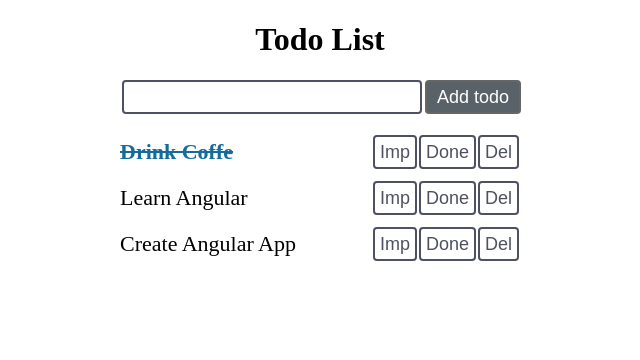
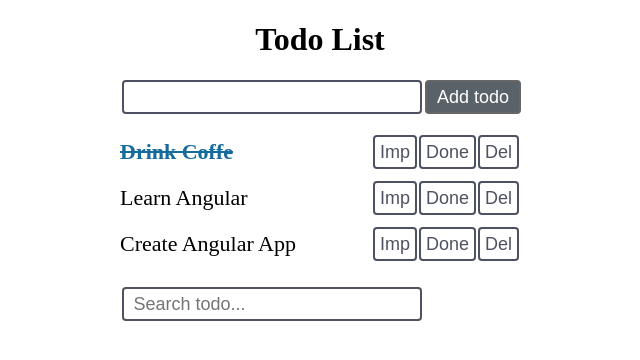
Before and after one commit to eleex/ng-todo-list, an Angular app: page / in a window 1280 px wide. Shown: the top 360 px of the page, without its empty margins (320-960 px from the left). Built offline with nearby package versions, Linux system fonts and the light colour scheme.

Commit message:
search pannel

```diff
--- a/src/app/app.component.html
+++ b/src/app/app.component.html
@@ -2,8 +2,9 @@
   <h1 class="todo__header">{{ title }}</h1>
   <app-todo-form (addTodo)="onAdd($event)"></app-todo-form>
   <app-todo-list
-    *ngFor="let todo of todoList"
+    *ngFor="let todo of termTodo"
     [todo]="todo"
     (delTodo)="onDelete($event)"
   ></app-todo-list>
+  <app-todo-search (searchInput)="onSearch($event)"></app-todo-search>
 </div>
--- a/src/app/app.component.ts
+++ b/src/app/app.component.ts
@@ -26,6 +26,10 @@ export class AppComponent {
     },
   ];
 
+  term = '';
+
+  termTodo = this.filterTodo();
+
   currentId = 20;
 
   onAdd(title: string) {
@@ -37,6 +41,7 @@ export class AppComponent {
     };
 
     this.todoList.unshift(todo);
+    this.termTodo = this.filterTodo();
 
     this.currentId++;
   }
@@ -44,4 +49,13 @@ export class AppComponent {
   onDelete(id: number) {
     this.todoList = this.todoList.filter((todo) => todo.id !== id);
   }
+
+  onSearch(term: string) {
+    this.term = term;
+    this.termTodo = this.filterTodo();
+  }
+
+  filterTodo() {
+    return this.todoList.filter((todo) => todo.title.includes(this.term));
+  }
 }
--- a/src/app/app.module.ts
+++ b/src/app/app.module.ts
@@ -5,9 +5,10 @@ import { FormsModule } from '@angular/forms';
 import { AppComponent } from './app.component';
 import { TodoFormComponent } from './todo-form/todo-form.component';
 import { TodoListComponent } from './todo-list/todo-list.component';
+import { TodoSearchComponent } from './todo-search/todo-search.component';
 
 @NgModule({
-  declarations: [AppComponent, TodoFormComponent, TodoListComponent],
+  declarations: [AppComponent, TodoFormComponent, TodoListComponent, TodoSearchComponent],
   imports: [BrowserModule, FormsModule],
   providers: [],
   bootstrap: [AppComponent],
--- a/src/app/todo-list/todo-list.component.html
+++ b/src/app/todo-list/todo-list.component.html
@@ -6,7 +6,7 @@
       imp: todo.isImportant
     }"
   >
-    {{ todo.title }}
+    {{ todo.title | titlecase }}
   </p>
   <div class="todo-item__btn-wrapper">
     <button
--- /dev/null
+++ b/src/app/todo-search/todo-search.component.css
@@ -0,0 +1,23 @@
+.todo-search {
+  display: flex;
+  justify-content: center;
+}
+
+.todo-search__input {
+  width: 300px;
+  margin-top: 15px;
+  margin-left: 3px;
+  margin-right: 100px;
+  padding: 5px 10px;
+  border: 2px solid rgb(78, 81, 97);
+  border-radius: 4px;
+  box-sizing: border-box;
+  font-size: 18px;
+  line-height: 20px;
+  outline: none;
+}
+
+.todo-search__input:hover,
+.todo-search__input:focus {
+  border: 2px solid rgb(64, 89, 231);
+}
--- /dev/null
+++ b/src/app/todo-search/todo-search.component.html
@@ -0,0 +1,9 @@
+<div class="todo-search">
+  <input
+    type="text"
+    class="todo-search__input"
+    [placeholder]="searchPlaceholder"
+    [(ngModel)]="searchValue"
+    (input)="onChangeHandler()"
+  />
+</div>
--- /dev/null
+++ b/src/app/todo-search/todo-search.component.ts
@@ -0,0 +1,17 @@
+import { Component, Output, EventEmitter } from '@angular/core';
+
+@Component({
+  selector: 'app-todo-search',
+  templateUrl: './todo-search.component.html',
+  styleUrls: ['./todo-search.component.css'],
+})
+export class TodoSearchComponent {
+  @Output() searchInput = new EventEmitter<string>();
+
+  searchPlaceholder = 'Search todo...';
+  searchValue = '';
+
+  onChangeHandler() {
+    this.searchInput.emit(this.searchValue);
+  }
+}
```
